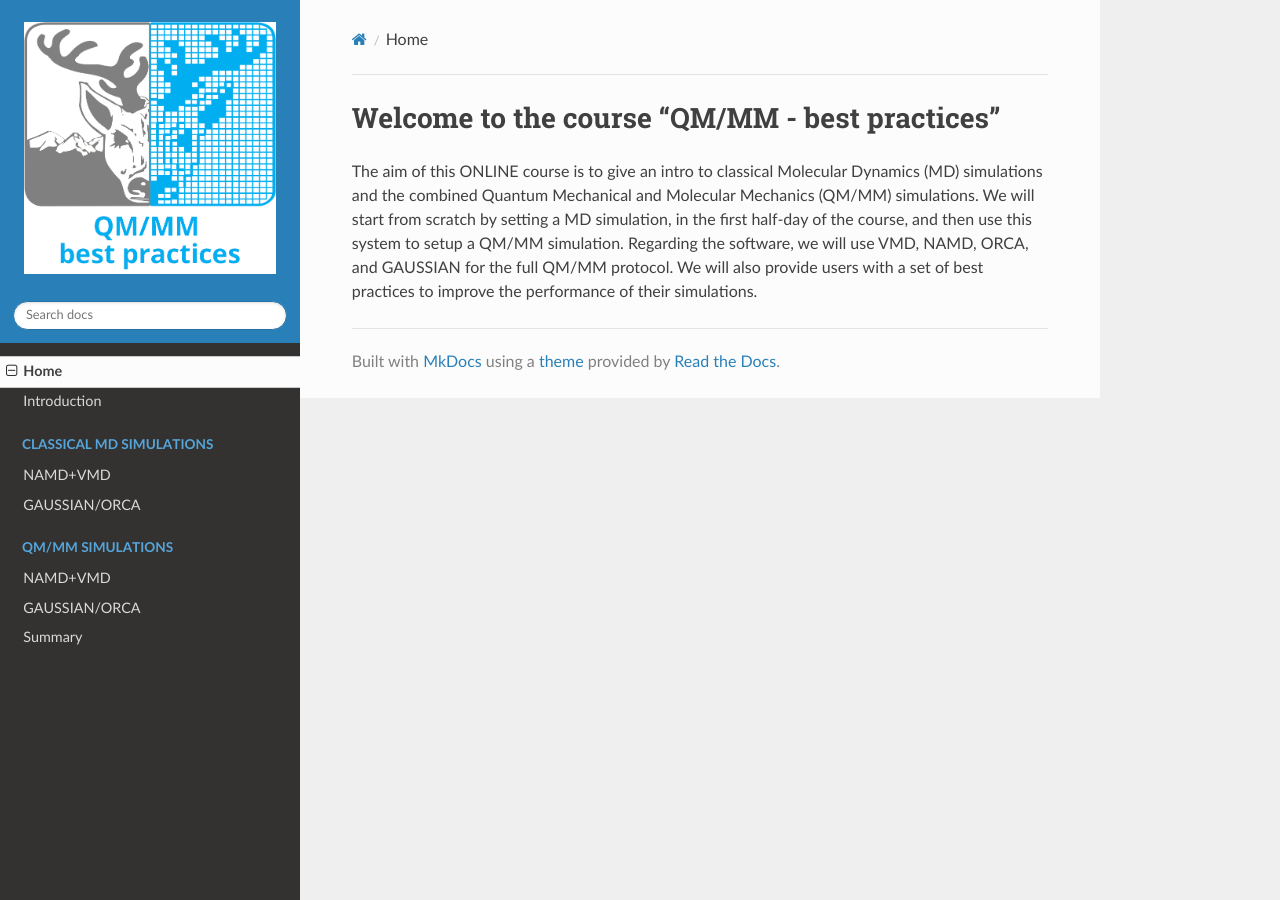
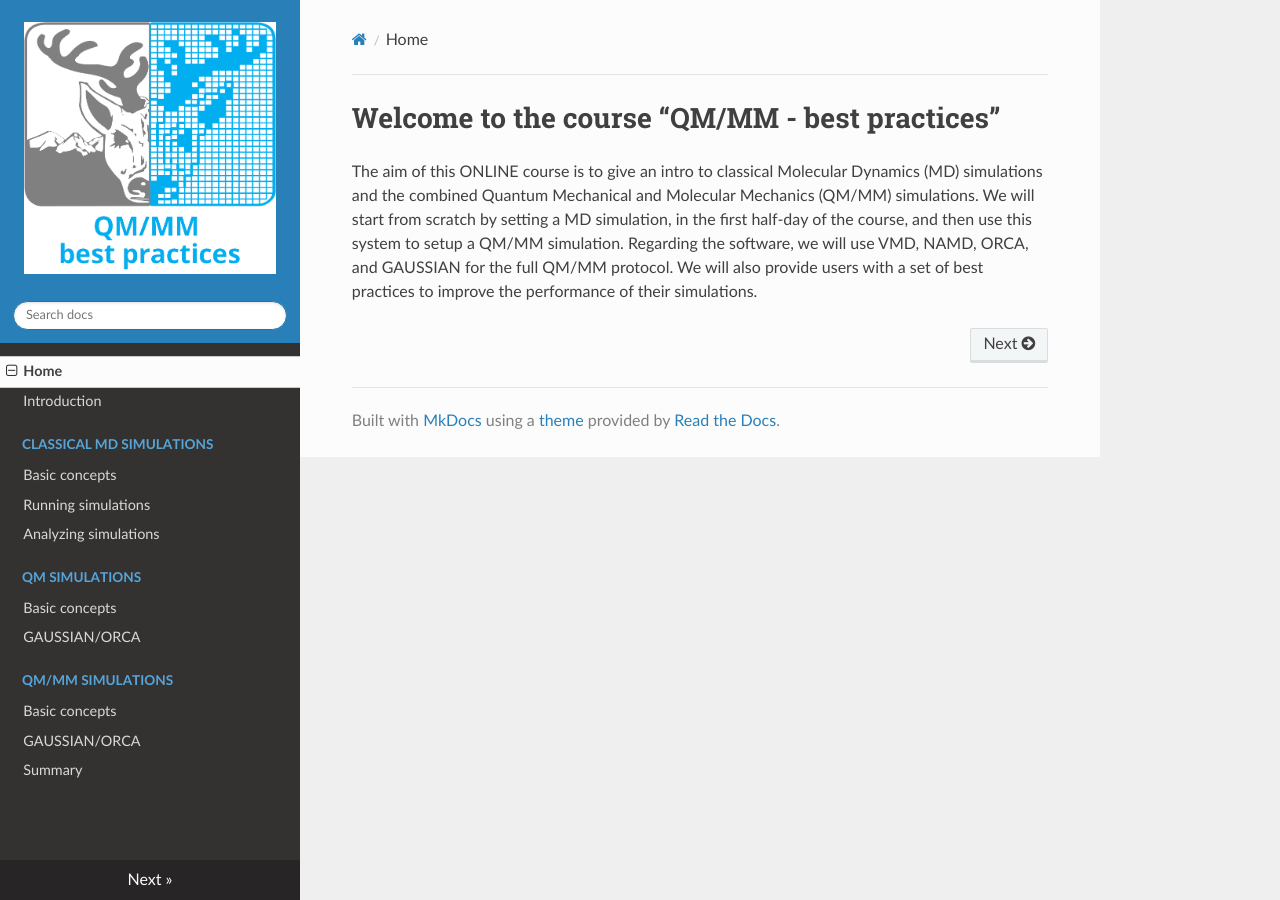
Before and after one commit to hpc2n/course-qmmm, an MkDocs documentation site: the page built from docs/index.md, in a window 1280 px wide. Built offline with MkDocs 1.6.1, drawn with Linux system fonts in a browser that asks for light colours; nearby versions of some CDN libraries.

Commit message:
classical md file

```diff
--- a/mkdocs.yml
+++ b/mkdocs.yml
@@ -34,10 +34,14 @@ nav:
   - Home: index.md
   - Introduction: intro.md
   - Classical MD simulations:
-    - NAMD+VMD: class-namdvmd.md
-    - GAUSSIAN/ORCA: class-gaussianorca.md
+    - Basic concepts: classical.md
+    - Running simulations: namd.md
+    - Analyzing simulations: vmd.md
+  - QM simulations:
+    - Basic concepts: quantum.md
+    - GAUSSIAN/ORCA: qmmm-gaussianorca.md
   - QM/MM simulations:
-    - NAMD+VMD: qmmm-namdvmd.md
+    - Basic concepts: qmmm.md
     - GAUSSIAN/ORCA: qmmm-gaussianorca.md
   - Summary: summary.md
 plugins:
```
Also changed, not shown: docs/classical.md (added, +1 -0 lines).
